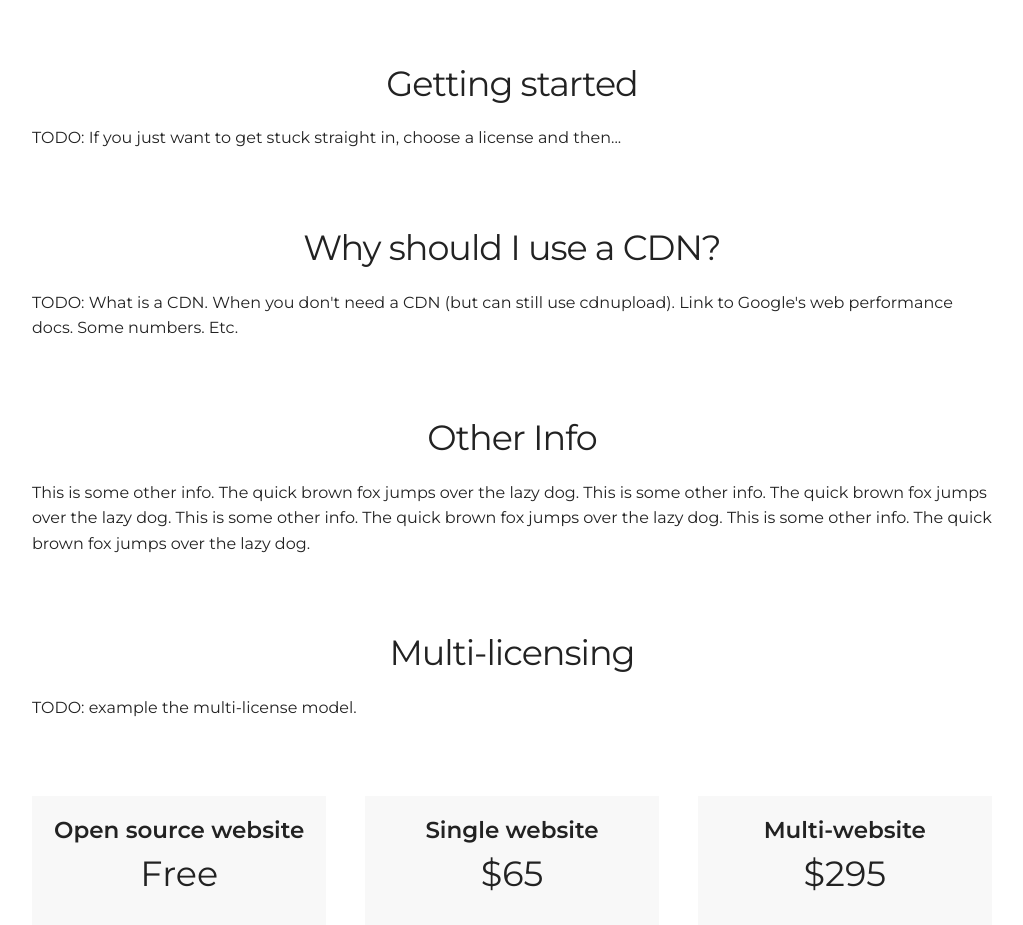
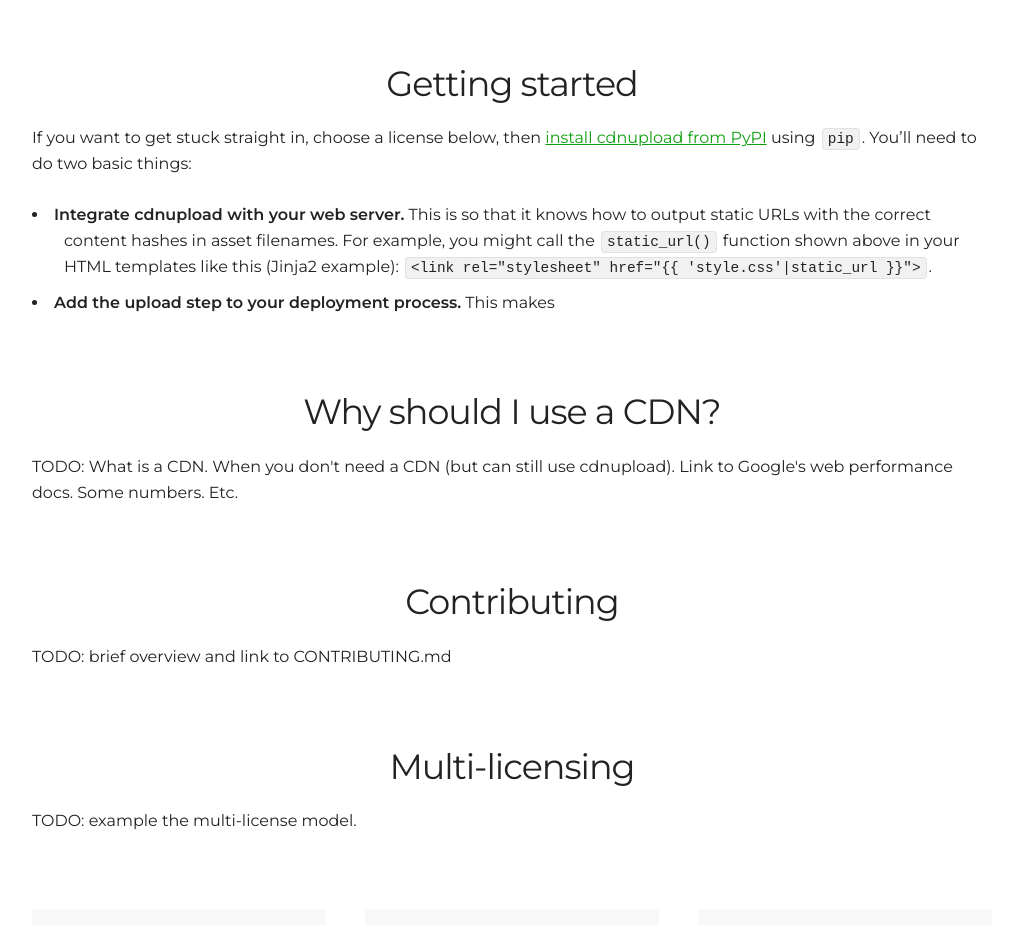
Before and after one commit to benhoyt/cdnupload, a plain HTML site: page website/index.html in a window 1280 px wide. Shown: the part 840-1765 px from the top of the page, without its empty margins (128-1151 px from the left). Drawn offline with Linux system fonts and the light colour scheme.

Commit message:
Start of Getting Started

```diff
--- a/website/index.html
+++ b/website/index.html
@@ -58,7 +58,12 @@ def static_url(rel_path):
 
     <div class="row">
         <h2 id="start">Getting started</h2>
-        <p>TODO: If you just want to get stuck straight in, choose a license and then...
+        <p>If you want to get stuck straight in, choose a license below, then <a href="https://pypi.python.org/pypi/cdnupload">install cdnupload from PyPI</a> using <code>pip</code>. You’ll need to do two basic things:</p>
+
+        <ul>
+            <li><b>Integrate cdnupload with your web server.</b> This is so that it knows how to output static URLs with the correct content hashes in asset filenames. For example, you might call the <code>static_url()</code> function shown above in your HTML templates like this (Jinja2 example): <code>&lt;link rel="stylesheet" href="{{ 'style.css'|static_url }}"&gt;</code>.</li>
+            <li><b>Add the upload step to your deployment process.</b> This makes</li>
+        </ul>
     </div>
 
     <div class="row">
@@ -67,8 +72,8 @@ def static_url(rel_path):
     </div>
 
     <div class="row">
-        <h2>Other Info</h2>
-        <p>This is some other info. The quick brown fox jumps over the lazy dog. This is some other info. The quick brown fox jumps over the lazy dog. This is some other info. The quick brown fox jumps over the lazy dog. This is some other info. The quick brown fox jumps over the lazy dog.
+        <h2>Contributing</h2>
+        <p>TODO: brief overview and link to CONTRIBUTING.md</p>
     </div>
 
     <div class="row">
```
